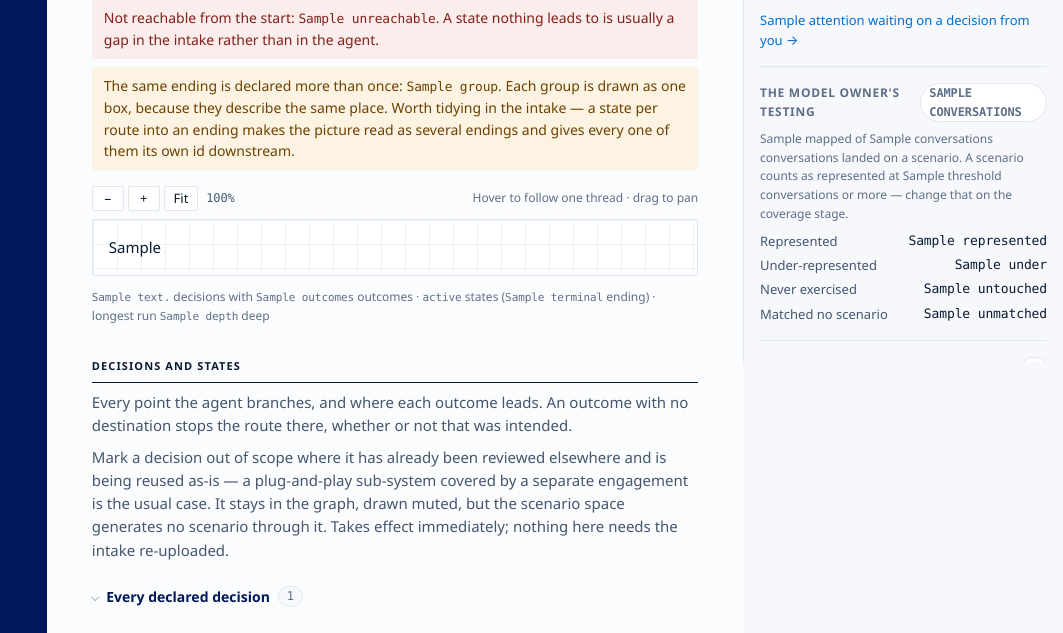
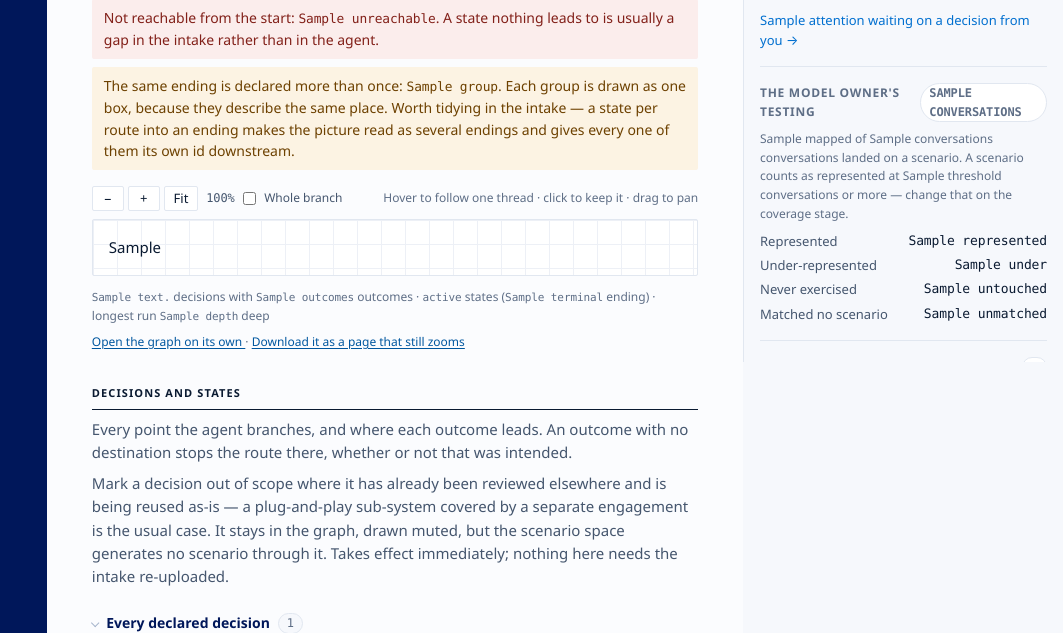
Before and after one commit to Paras029/Metric, a Flask app: template scenario_generator/webapp/templates/stage.html in a window 1280 px wide. Shown: the part 438-1071 px from the top of the page, without its empty margins (217-1280 px from the left). Run offline with Flask 3, Linux system fonts and the light colour scheme; the template is opened without the code that fills it: most values are stand-ins (such as "Sample title", 1, 10 or a date in 2020); parts of the project's set-up code (start-up, migrations or seed data) failed here and were passed over.

Commit message:
Hold a graph selection by clicking, and let the drawing leave the tool
Hovering answers a question for as long as the pointer stays there, which is
not long enough to read the box's text against the intake, or to point at it
while talking to somebody else. Clicking now holds the highlight until it is
released — click again, click the background, Escape, or the Clear control.

"Whole branch" widens a held selection from one hop to the entire route
through it: everything that can reach it and everything it can reach, which is
the shape a scenario walks. Only on a selection, and only when asked for —
lighting the branch under the pointer would light most of the graph on the way
to anything.

The graph also leaves the tool now, as one self-contained file with the same
zoom and the same highlighting. A graph big enough to need a zoom is a graph a
screenshot cannot carry, and a screenshot is what a validation report has been
getting. The stylesheet and the script are inlined rather than fetched, so the
file still reads from a mail attachment or a share.

The interaction script moves out of the template into static/graph.js so both
pages run the same one. Two copies of it is how the downloadable graph would
quietly stop matching the graph on screen.

```diff
--- a/scenario_generator/webapp/app.py
+++ b/scenario_generator/webapp/app.py
@@ -758,6 +758,40 @@ def create_app(workspace_root: Path = WORKSPACE_ROOT) -> Flask:
             abort(404)
         return send_file(str(path), as_attachment=True)
 
+    @app.route("/graph", methods=["GET"])
+    def graph_page():
+        """The declared graph on its own, as one self-contained file.
+
+        A validation report has to carry the graph, and so does any conversation with the model
+        owner about a branch nobody declared -- and neither of those can be had over a screenshot,
+        which loses the zoom the moment a graph is large enough to need one. This is the same
+        drawing with the same reading controls, in a file that works with nothing running: the
+        stylesheet and the script are inlined rather than fetched, so it survives being emailed,
+        attached, or opened from a share months later.
+
+        ``?download=1`` sends it as an attachment. Without it the page opens in the browser, which
+        is what somebody who only wants a bigger view of it is asking for.
+        """
+        workspace = _workspace()
+        if not workspace.artifact_path("intake", "workbook"):
+            abort(404)
+        intake = _intake(workspace)
+        static = Path(__file__).parent / "static"
+        page = render_template(
+            "graph_standalone.html",
+            title=intake.name,
+            graph_svg=render_svg(intake),
+            graph_facts=graph_summary(intake),
+            drawn=datetime.now().strftime("%d %b %Y"),
+            stylesheet=(static / "app.css").read_text(encoding="utf-8"),
+            script=(static / "graph.js").read_text(encoding="utf-8"))
+
+        if not request.args.get("download"):
+            return page
+        path = workspace.root / "declared_graph.html"
+        path.write_text(page, encoding="utf-8")
+        return send_file(str(path), as_attachment=True)
+
     @app.route("/template", methods=["GET"])
     def blank_template():
         """A blank intake workbook, for a use case being described by hand."""
--- a/scenario_generator/webapp/static/app.css
+++ b/scenario_generator/webapp/static/app.css
@@ -868,6 +868,20 @@ ol, ul { list-style: none; padding: 0; }
 .graph__zoom:hover { border-color: var(--blue); color: var(--blue); }
 .graph__level { font-size: var(--t-meta); color: var(--ink-mid); margin-left: var(--s1); }
 .graph__hint { margin-left: auto; font-size: var(--t-meta); color: var(--ink-dim); }
+.graph__mode {
+  display: inline-flex;
+  align-items: center;
+  gap: .35rem;
+  font-size: var(--t-meta);
+  color: var(--ink-mid);
+  cursor: pointer;
+}
+.graph__mode input { accent-color: var(--blue); }
+.graph__take { margin-top: var(--s2); font-size: var(--t-meta); color: var(--ink-dim); }
+/* The release control sits after the readout rather than beside the zoom buttons: it only exists
+   while something is held, and a button that appears in the middle of a row shifts everything
+   after it. */
+.graph__zoom--clear { min-width: 0; color: var(--blue); border-color: var(--blue); }
 
 /* A drawing surface, so the ruled ground is measurement rather than decoration: it is what makes
    the spacing between boxes readable while panning and zooming. */
--- /dev/null
+++ b/scenario_generator/webapp/static/graph.js
@@ -0,0 +1,266 @@
+// Reading the declared graph: zoom, pan, and following a thread through it.
+//
+// A separate file rather than inline script because the same behaviour has to run in two places
+// -- on the stage page, and inside the self-contained copy the download route produces. A graph
+// downloaded as a dead picture is a graph nobody can read, so the file is inlined there verbatim
+// and the two cannot drift.
+//
+// Everything here is progressive. With scripting off the graph still renders at its natural size
+// inside a scrolling frame, which is what it did before any of this existed.
+(function () {
+  var frame = document.querySelector('[data-graph]');
+  var canvas = document.querySelector('[data-graph-canvas]');
+  var readout = document.querySelector('[data-zoom-level]');
+  if (!frame || !canvas) { return; }
+
+  var svg = canvas.querySelector('svg');
+  var natural = svg ? svg.getAttribute('width') : 0;
+  var scale = 1;
+
+  function apply() {
+    canvas.style.transform = 'scale(' + scale + ')';
+    canvas.style.transformOrigin = '0 0';
+    if (svg) {
+      // The wrapper has to grow with the drawing or the frame scrolls over empty space.
+      canvas.style.width = (natural * scale) + 'px';
+      canvas.style.height = (svg.getAttribute('height') * scale) + 'px';
+    }
+    if (readout) { readout.textContent = Math.round(scale * 100) + '%'; }
+  }
+
+  function fit() {
+    scale = natural ? Math.min(1, (frame.clientWidth - 24) / natural) : 1;
+    apply();
+  }
+
+  Array.prototype.forEach.call(document.querySelectorAll('[data-zoom]'), function (button) {
+    button.addEventListener('click', function () {
+      var how = button.dataset.zoom;
+      if (how === 'fit') { fit(); return; }
+      scale = Math.min(3, Math.max(0.2, scale * (how === 'in' ? 1.25 : 0.8)));
+      apply();
+    });
+  });
+
+  // Drag distance is tracked as well as drag state, because panning and selecting share the same
+  // gesture start. Without it, every pan that finishes over a box also selects that box.
+  var dragging = false, startX = 0, startY = 0, fromLeft = 0, fromTop = 0, travelled = 0;
+  frame.addEventListener('mousedown', function (event) {
+    dragging = true;
+    travelled = 0;
+    startX = event.clientX; startY = event.clientY;
+    fromLeft = frame.scrollLeft; fromTop = frame.scrollTop;
+    frame.classList.add('graph__frame--dragging');
+    event.preventDefault();
+  });
+  window.addEventListener('mousemove', function (event) {
+    if (!dragging) { return; }
+    travelled = Math.max(travelled, Math.abs(event.clientX - startX),
+                         Math.abs(event.clientY - startY));
+    frame.scrollLeft = fromLeft - (event.clientX - startX);
+    frame.scrollTop = fromTop - (event.clientY - startY);
+  });
+  window.addEventListener('mouseup', function () {
+    dragging = false;
+    frame.classList.remove('graph__frame--dragging');
+  });
+
+  fit();
+
+  if (!svg) { return; }
+
+  // Paint order in SVG is document order, and a crowded row can leave a box or an edge label
+  // sitting underneath a neighbour with nothing to click to fix it. Moving the hovered element to
+  // the end of its parent's children is enough to bring it to the front for as long as the
+  // pointer is over it -- no state to track, and the next thing hovered does the same.
+  svg.addEventListener('mouseover', function (event) {
+    var el = event.target.closest &&
+      event.target.closest('.graph__node, .graph__edge, .graph__label');
+    if (el && el.parentNode) { el.parentNode.appendChild(el); }
+  });
+
+  // Following one thread. A declared graph of any size is a picture where every line crosses every
+  // other, and the question a reader has is never "what is the whole shape" -- it is "where does
+  // *this* one come from and where does it go". Holding that thread at full strength and dropping
+  // the rest back reads the answer straight off the page instead of asking somebody to trace it
+  // with a finger.
+  //
+  // Two ways in, because they answer different questions. Hovering is for scanning: it lasts as
+  // long as the pointer does and shows one hop, since lighting everything reachable from a box
+  // near the start lights the whole graph and answers nothing. Clicking is for stopping: the
+  // highlight stays put, which is what reading the box's text against the intake, or pointing at
+  // it while talking to somebody else, actually needs. "Whole branch" then widens a *selection*
+  // to the entire route through it -- everything that can reach it and everything it can reach --
+  // which is the shape a scenario walks, and is only ever asked for deliberately.
+  var branchMode = document.querySelector('[data-graph-branch]');
+  var selectionNote = document.querySelector('[data-graph-selection]');
+  var clearButton = document.querySelector('[data-graph-clear]');
+  var noteDefault = selectionNote ? selectionNote.textContent : '';
+
+  var lit = [];
+  var pinned = null;            // the element a click fixed the highlight on, if any
+
+  function light(el, source) {
+    if (!el) { return; }
+    el.classList.add('is-lit');
+    if (source) { el.classList.add('is-lit--source'); }
+    lit.push(el);
+  }
+
+  function darken() {
+    svg.classList.remove('graph--focused');
+    lit.forEach(function (el) {
+      el.classList.remove('is-lit');
+      el.classList.remove('is-lit--source');
+    });
+    lit = [];
+  }
+
+  function node(id) { return svg.querySelector('[data-node="' + id + '"]'); }
+
+  function joining(id) {
+    return svg.querySelectorAll('[data-source="' + id + '"], [data-target="' + id + '"]');
+  }
+
+  function parts(from, to) {
+    // An arrow and its own label are two elements standing for one thing, and both have to move
+    // together or a lit route is drawn with unlit words on it.
+    return svg.querySelectorAll('[data-source="' + from + '"][data-target="' + to + '"]');
+  }
+
+  function focusNode(el) {
+    var id = el.getAttribute('data-node');
+    light(el, true);
+    Array.prototype.forEach.call(joining(id), function (line) {
+      light(line, false);
+      // The box at the far end of each arrow, so this answers "from where, to where" rather than
+      // only "which arrows touch this".
+      var other = line.getAttribute('data-source') === id
+        ? line.getAttribute('data-target') : line.getAttribute('data-source');
+      light(node(other), false);
+    });
+  }
+
+  function focusEdge(el) {
+    var from = el.getAttribute('data-source'), to = el.getAttribute('data-target');
+    Array.prototype.forEach.call(parts(from, to), function (part) { light(part, part === el); });
+    light(node(from), false);
+    light(node(to), false);
+  }
+
+  function walk(seeds, attribute, opposite) {
+    // Breadth-first from the seeds, lighting each hop as it is crossed. Edges are lit during the
+    // walk rather than by "both ends are lit" afterwards, which would also light every crossing
+    // line that happens to join two boxes on the route without being part of it.
+    var seen = {}, queue = seeds.slice();
+    seeds.forEach(function (id) { seen[id] = true; });
+    while (queue.length) {
+      var id = queue.shift();
+      Array.prototype.forEach.call(
+        svg.querySelectorAll('[' + attribute + '="' + id + '"]'), function (line) {
+          var next = line.getAttribute(opposite);
+          var from = line.getAttribute('data-source'), to = line.getAttribute('data-target');
+          Array.prototype.forEach.call(parts(from, to), function (part) { light(part, false); });
+          if (next && !seen[next]) {
+            seen[next] = true;
+            light(node(next), false);
+            queue.push(next);
+          }
+        });
+    }
+  }
+
+  function focusBranch(el) {
+    var seeds;
+    if (el.hasAttribute('data-node')) {
+      seeds = [el.getAttribute('data-node')];
+      light(el, true);
+    } else {
+      var from = el.getAttribute('data-source'), to = el.getAttribute('data-target');
+      seeds = [from, to];
+      Array.prototype.forEach.call(parts(from, to), function (part) { light(part, true); });
+      light(node(from), true);
+      light(node(to), true);
+    }
+    walk(seeds, 'data-source', 'data-target');
+    walk(seeds, 'data-target', 'data-source');
+  }
+
+  function focus(el, branch) {
+    darken();
+    svg.classList.add('graph--focused');
+    if (branch) { focusBranch(el); }
+    else if (el.hasAttribute('data-node')) { focusNode(el); }
+    else { focusEdge(el); }
+  }
+
+  function describe(el) {
+    if (el.hasAttribute('data-node')) { return el.getAttribute('data-node'); }
+    return el.getAttribute('data-source') + ' → ' + el.getAttribute('data-target');
+  }
+
+  function announce() {
+    if (clearButton) { clearButton.hidden = !pinned; }
+    if (!selectionNote) { return; }
+    selectionNote.textContent = pinned
+      ? ('Holding ' + describe(pinned) +
+         (branchMode && branchMode.checked ? ' and its whole branch' : '') +
+         ' · click it again to release')
+      : noteDefault;
+  }
+
+  function unpin() {
+    pinned = null;
+    darken();
+    announce();
+  }
+
+  function target(event) {
+    return event.target.closest &&
+      event.target.closest('.graph__node, .graph__edge, .graph__label');
+  }
+
+  function same(a, b) {
+    if (!a || !b) { return false; }
+    if (a.hasAttribute('data-node') || b.hasAttribute('data-node')) {
+      return a.getAttribute('data-node') === b.getAttribute('data-node');
+    }
+    return a.getAttribute('data-source') === b.getAttribute('data-source')
+      && a.getAttribute('data-target') === b.getAttribute('data-target');
+  }
+
+  svg.addEventListener('mouseover', function (event) {
+    if (pinned) { return; }                    // a held selection outranks whatever is under the
+    var el = target(event);                    // pointer, or moving to read it would lose it
+    if (!el) { return; }
+    focus(el, false);
+  });
+
+  svg.addEventListener('mouseleave', function () {
+    if (!pinned) { darken(); }
+  });
+
+  svg.addEventListener('click', function (event) {
+    if (travelled > 4) { return; }             // that was a pan, not a click
+    var el = target(event);
+    if (!el) { unpin(); return; }              // clicking the background is the obvious release
+    if (same(el, pinned)) { unpin(); return; }
+    pinned = el;
+    focus(el, branchMode && branchMode.checked);
+    announce();
+  });
+
+  if (branchMode) {
+    branchMode.addEventListener('change', function () {
+      if (pinned) { focus(pinned, branchMode.checked); announce(); }
+    });
+  }
+
+  if (clearButton) { clearButton.addEventListener('click', unpin); }
+
+  document.addEventListener('keydown', function (event) {
+    if (event.key === 'Escape' && pinned) { unpin(); }
+  });
+
+  announce();
+})();
--- a/scenario_generator/webapp/templates/stage.html
+++ b/scenario_generator/webapp/templates/stage.html
@@ -272,7 +272,19 @@
           <button class="graph__zoom" type="button" data-zoom="in" title="Zoom in">+</button>
           <button class="graph__zoom" type="button" data-zoom="fit" title="Fit to width">Fit</button>
           <span class="graph__level mono" data-zoom-level>100%</span>
-          <span class="graph__hint">Hover to follow one thread · drag to pan</span>
+          {# Hovering answers a question while the pointer is there. Reading the box's text,
+             comparing it against the intake, or pointing at it while talking to somebody else all
+             need the highlight to stay put, which is what clicking is for. #}
+          <label class="graph__mode" title="A selection follows the whole route through it rather
+                                            than only what it touches">
+            <input type="checkbox" data-graph-branch> Whole branch
+          </label>
+          <span class="graph__hint" data-graph-selection>
+            Hover to follow one thread · click to keep it · drag to pan
+          </span>
+          <button class="graph__zoom graph__zoom--clear" type="button" data-graph-clear hidden>
+            Clear selection
+          </button>
         </div>
         <div class="graph__frame" data-graph>
           <div class="graph__canvas" data-graph-canvas>{{ graph_svg | safe }}</div>
@@ -283,6 +295,19 @@
           <span class="mono">{{ graph_facts.states }}</span> states
           (<span class="mono">{{ graph_facts.terminal }}</span> ending) ·
           longest run <span class="mono">{{ graph_facts.depth }}</span> deep
+        </p>
+        {# The drawing has to leave the tool. It goes into a validation report, and into any
+           conversation with the model owner about a branch nobody declared -- and a screenshot
+           loses the zoom exactly when the graph is big enough to need it. Both links are the same
+           self-contained file: stylesheet and script inlined, so it reads with nothing running. #}
+        <p class="graph__take">
+          <a class="link" href="{{ url_for('graph_page') }}" target="_blank" rel="noopener">
+            Open the graph on its own
+          </a>
+          ·
+          <a class="link" href="{{ url_for('graph_page', download=1) }}">
+            Download it as a page that still zooms
+          </a>
         </p>
       </section>
     {% endif %}
@@ -1252,144 +1277,7 @@
 </div>
 
 {% if graph_svg %}
-<script>
-  // Zoom and pan over the graph. These get large enough that a fixed-width picture of one is
-  // unreadable, and the SVG carries its own dimensions, so scaling it is a transform rather than
-  // a redraw. Without scripting the graph still renders at its natural size inside a scrolling
-  // frame, which is what it did before.
-  (function () {
-    var frame = document.querySelector('[data-graph]');
-    var canvas = document.querySelector('[data-graph-canvas]');
-    var readout = document.querySelector('[data-zoom-level]');
-    if (!frame || !canvas) { return; }
-
-    var svg = canvas.querySelector('svg');
-    var natural = svg ? svg.getAttribute('width') : 0;
-    var scale = 1;
-
-    function apply() {
-      canvas.style.transform = 'scale(' + scale + ')';
-      canvas.style.transformOrigin = '0 0';
-      if (svg) {
-        // The wrapper has to grow with the drawing or the frame scrolls over empty space.
-        canvas.style.width = (natural * scale) + 'px';
-        canvas.style.height = (svg.getAttribute('height') * scale) + 'px';
-      }
-      if (readout) { readout.textContent = Math.round(scale * 100) + '%'; }
-    }
-
-    function fit() {
-      scale = natural ? Math.min(1, (frame.clientWidth - 24) / natural) : 1;
-      apply();
-    }
-
-    Array.prototype.forEach.call(document.querySelectorAll('[data-zoom]'), function (button) {
-      button.addEventListener('click', function () {
-        var how = button.dataset.zoom;
-        if (how === 'fit') { fit(); return; }
-        scale = Math.min(3, Math.max(0.2, scale * (how === 'in' ? 1.25 : 0.8)));
-        apply();
-      });
-    });
-
-    var dragging = false, startX = 0, startY = 0, fromLeft = 0, fromTop = 0;
-    frame.addEventListener('mousedown', function (event) {
-      dragging = true;
-      startX = event.clientX; startY = event.clientY;
-      fromLeft = frame.scrollLeft; fromTop = frame.scrollTop;
-      frame.classList.add('graph__frame--dragging');
-      event.preventDefault();
-    });
-    window.addEventListener('mousemove', function (event) {
-      if (!dragging) { return; }
-      frame.scrollLeft = fromLeft - (event.clientX - startX);
-      frame.scrollTop = fromTop - (event.clientY - startY);
-    });
-    window.addEventListener('mouseup', function () {
-      dragging = false;
-      frame.classList.remove('graph__frame--dragging');
-    });
-
-    fit();
-
-    // Paint order in SVG is document order, and a crowded row can leave a box or an edge label
-    // sitting underneath a neighbour with nothing to click to fix it. Moving the hovered element
-    // to the end of its parent's children is enough to bring it to the front for as long as the
-    // pointer is over it -- no state to track, and the next thing hovered does the same.
-    if (svg) {
-      svg.addEventListener('mouseover', function (event) {
-        var el = event.target.closest &&
-          event.target.closest('.graph__node, .graph__edge, .graph__label');
-        if (el && el.parentNode) { el.parentNode.appendChild(el); }
-      });
-    }
-
-    // Following one thread. A declared graph of any size is a picture where every line crosses
-    // every other, and the question a reader has is never "what is the whole shape" -- it is
-    // "where does *this* one come from and where does it go". Hovering anything holds that
-    // thread at full strength and drops the rest back, which reads the answer straight off the
-    // page instead of asking somebody to trace it with a finger.
-    //
-    // One hop, not the whole downstream tree: highlighting everything reachable from a box near
-    // the start lights the entire graph and answers nothing.
-    if (svg) {
-      var lit = [];
-
-      function light(el, source) {
-        if (!el) { return; }
-        el.classList.add('is-lit');
-        if (source) { el.classList.add('is-lit--source'); }
-        lit.push(el);
-      }
-
-      function clear() {
-        svg.classList.remove('graph--focused');
-        lit.forEach(function (el) {
-          el.classList.remove('is-lit');
-          el.classList.remove('is-lit--source');
-        });
-        lit = [];
-      }
-
-      function joining(id) {
-        return svg.querySelectorAll('[data-source="' + id + '"], [data-target="' + id + '"]');
-      }
-
-      function focusNode(el) {
-        var id = el.getAttribute('data-node');
-        light(el, true);
-        Array.prototype.forEach.call(joining(id), function (line) {
-          light(line, false);
-          // The box at the far end of each arrow, so a hover answers "from where, to where"
-          // rather than only "which arrows touch this".
-          var other = line.getAttribute('data-source') === id
-            ? line.getAttribute('data-target') : line.getAttribute('data-source');
-          light(svg.querySelector('[data-node="' + other + '"]'), false);
-        });
-      }
-
-      function focusEdge(el) {
-        var from = el.getAttribute('data-source'), to = el.getAttribute('data-target');
-        // Both the arrow and its own label, which are two elements standing for one thing.
-        Array.prototype.forEach.call(
-          svg.querySelectorAll('[data-source="' + from + '"][data-target="' + to + '"]'),
-          function (part) { light(part, part === el); });
-        light(svg.querySelector('[data-node="' + from + '"]'), false);
-        light(svg.querySelector('[data-node="' + to + '"]'), false);
-      }
-
-      svg.addEventListener('mouseover', function (event) {
-        var el = event.target.closest &&
-          event.target.closest('.graph__node, .graph__edge, .graph__label');
-        if (!el) { return; }
-        clear();
-        svg.classList.add('graph--focused');
-        if (el.hasAttribute('data-node')) { focusNode(el); } else { focusEdge(el); }
-      });
-      svg.addEventListener('mouseleave', clear);
-    }
-  })();
-</script>
+<script src="{{ url_for('static', filename='graph.js') }}" defer></script>
 {% endif %}
 
 {% if groups %}
```
Also changed, not shown: scenario_generator/webapp/templates/graph_standalone.html (added, +60 -0 lines), tests/test_flask_compatibility.py (+1 -0 lines), tests/test_graph_is_readable.py (+76 -0 lines).
